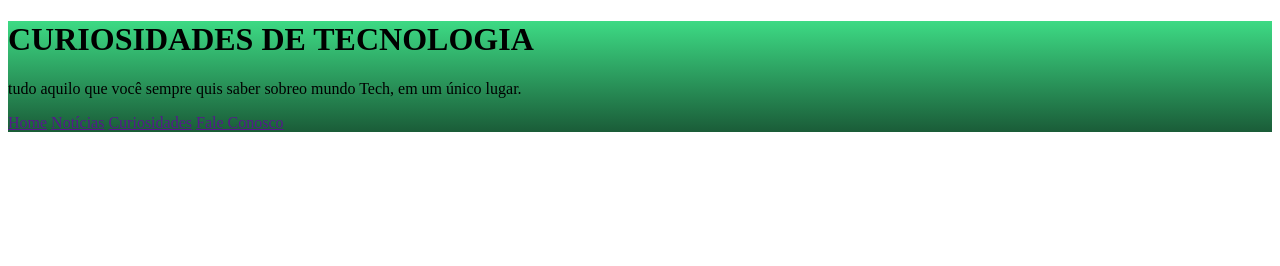
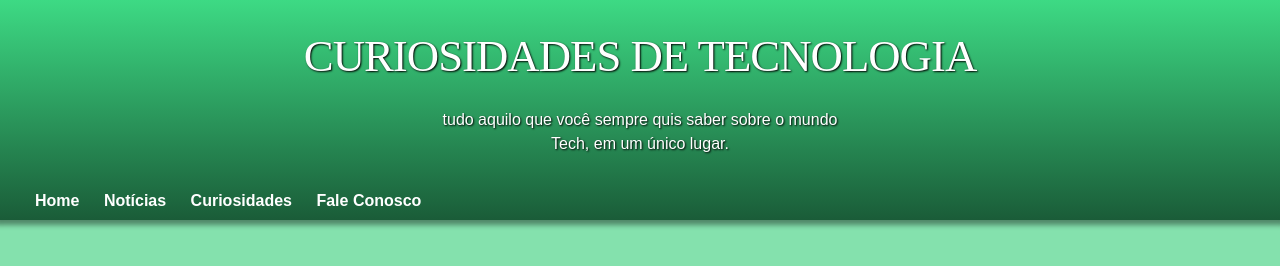
Before and after one commit to Gabriel-Flavio/Curso.em.video---site-, a plain HTML site: page html/html/index.html in a window 1280 px wide. Drawn offline with Linux system fonts and the light colour scheme; files whose address does not match are found by name.

Commit message:
Header completo html/css

```diff
--- /dev/null
+++ b/html/css/body.css
@@ -0,0 +1,6 @@
+body{
+    display: block;
+    background-color: #84E1AD;
+    margin: 0;
+    font-family: Arial, Helvetica, sans-serif;
+}
--- a/html/css/header.css
+++ b/html/css/header.css
@@ -1,7 +1,37 @@
 header {
     background-image: linear-gradient(to top, #1A5C38, #3DDA84 );
-    font-family: 'Bedas Neue';
+    width: 100%;
+    height: 220px;
+    color: white;
+    text-align: center;
+    box-shadow: 0px 0px  5px 5px rgba(0, 0, 0, 0.397);
 }
-body{
-
+header > h1{
+    font-family: "Bebas Neue";
+    font-weight: 400;
+    font-style: normal;
+    padding: 30px 10px 10px 10px;
+    letter-spacing: -1px;
+    text-shadow: 1px 1px 2px black;
+    font-size: 2.8em;
 }
+h1{
+    margin: 0;
+}
+nav{
+    text-align: left;
+    padding:20px 10px 10px 15px;
+}
+nav > a{
+    margin-left: 20px;
+    text-decoration: none;
+    color: white;
+    font-weight: bold;
+}
+nav > a:hover{
+    background-color: rgba(91, 168, 255, 0.318);
+}
+header > p{
+    text-shadow: 1px 1px 2px black;
+    line-height: 1.5em;
+}
--- a/html/html/index.html
+++ b/html/html/index.html
@@ -6,11 +6,14 @@
     <title>Desafio 10</title>
     <link rel="icon" href="C:\Users\Kessy user\Downloads\projeto 10\imagens\favicon.ico" type="image">
     <link rel="stylesheet" href="C:\Users\Kessy user\Downloads\projeto 10\html\css\header.css">
+    <link rel="stylesheet" href="C:\Users\Kessy user\Downloads\projeto 10\html\css\body.css">
 </head>
 <body>
     <header>
         <h1>CURIOSIDADES DE TECNOLOGIA</h1>
-        <p>tudo aquilo que você sempre quis saber sobreo mundo Tech, em um único lugar.</p>
+        <p>tudo aquilo que você sempre quis saber sobre o mundo
+           <br>
+            Tech, em um único lugar.</p>
         <nav>
             <a href="">Home</a>
             <a href="">Notícias</a>
```
